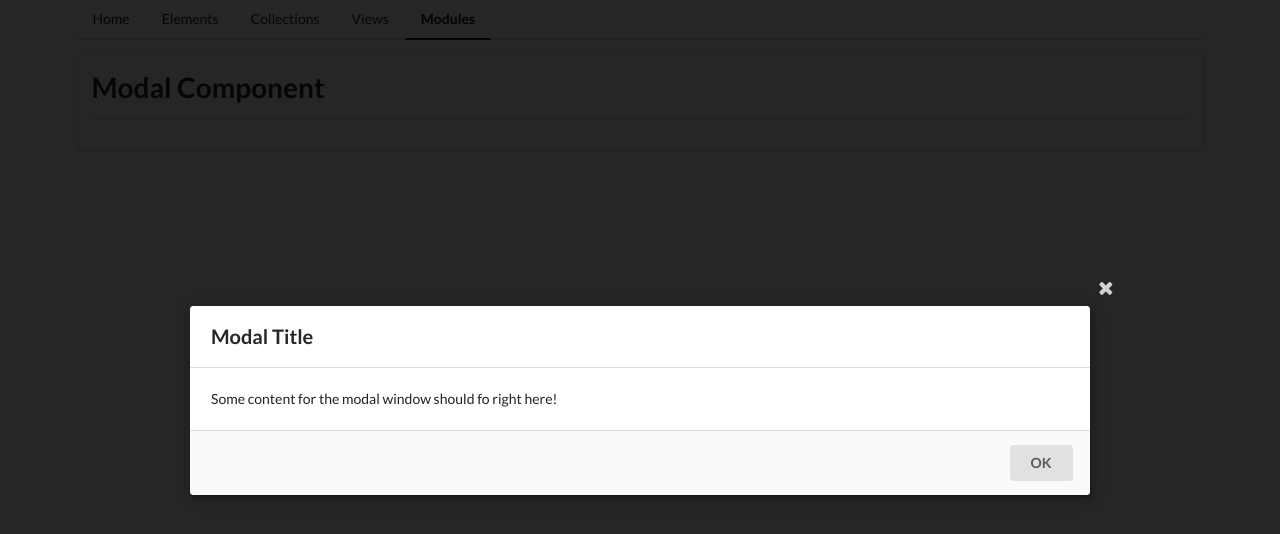
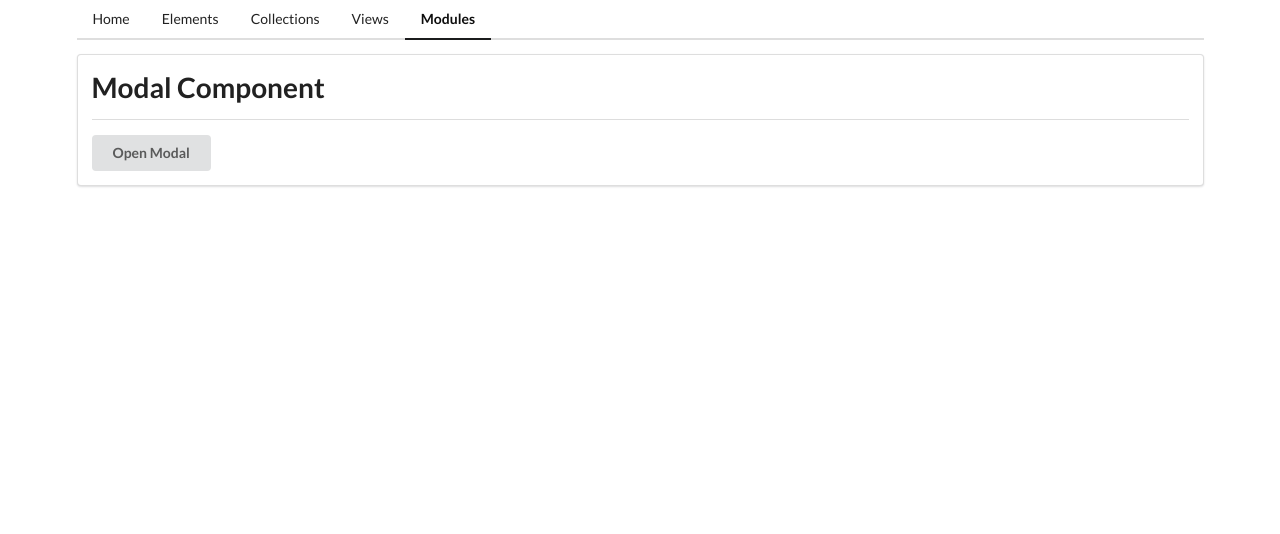
Before and after one commit to ivanwhm/comps, an Angular app: page /mods in a window 1280 px wide. Shown: the top 534 px of the page. Built offline with nearby package versions, Linux system fonts and the light colour scheme.

Commit message:
Opening the Modal

```diff
--- a/src/app/mods/modal/modal.component.html
+++ b/src/app/mods/modal/modal.component.html
@@ -1,8 +1,10 @@
 <div class="ui dimmer visible active">
   <div class="ui modal visible active">
     <i class="close icon"></i>
-    <div class="header">Modal Title</div>
-    <div class="content"><p>Some content for the modal window should fo right here!</p></div>
+    <div class="header">MODAL!</div>
+    <div class="content">
+      <p>Some content for the modal window should go right here!</p>
+    </div>
     <div class="actions">
       <button class="ui button">OK</button>
     </div>
--- a/src/app/mods/mods-home/mods-home.component.html
+++ b/src/app/mods/mods-home/mods-home.component.html
@@ -1,2 +1,3 @@
 <app-divider>Modal Component</app-divider>
-<app-modal></app-modal>
+<button (click)="onClick()" class="ui button">Open Modal</button>
+<app-modal *ngIf="modalOpen"></app-modal>
--- a/src/app/mods/mods-home/mods-home.component.ts
+++ b/src/app/mods/mods-home/mods-home.component.ts
@@ -6,7 +6,13 @@ import { Component, OnInit } from '@angular/core';
   styleUrls: ['./mods-home.component.css'],
 })
 export class ModsHomeComponent implements OnInit {
+  modalOpen = false;
+
   constructor() {}
 
   ngOnInit(): void {}
+
+  onClick(): void {
+    this.modalOpen = !this.modalOpen;
+  }
 }
```
